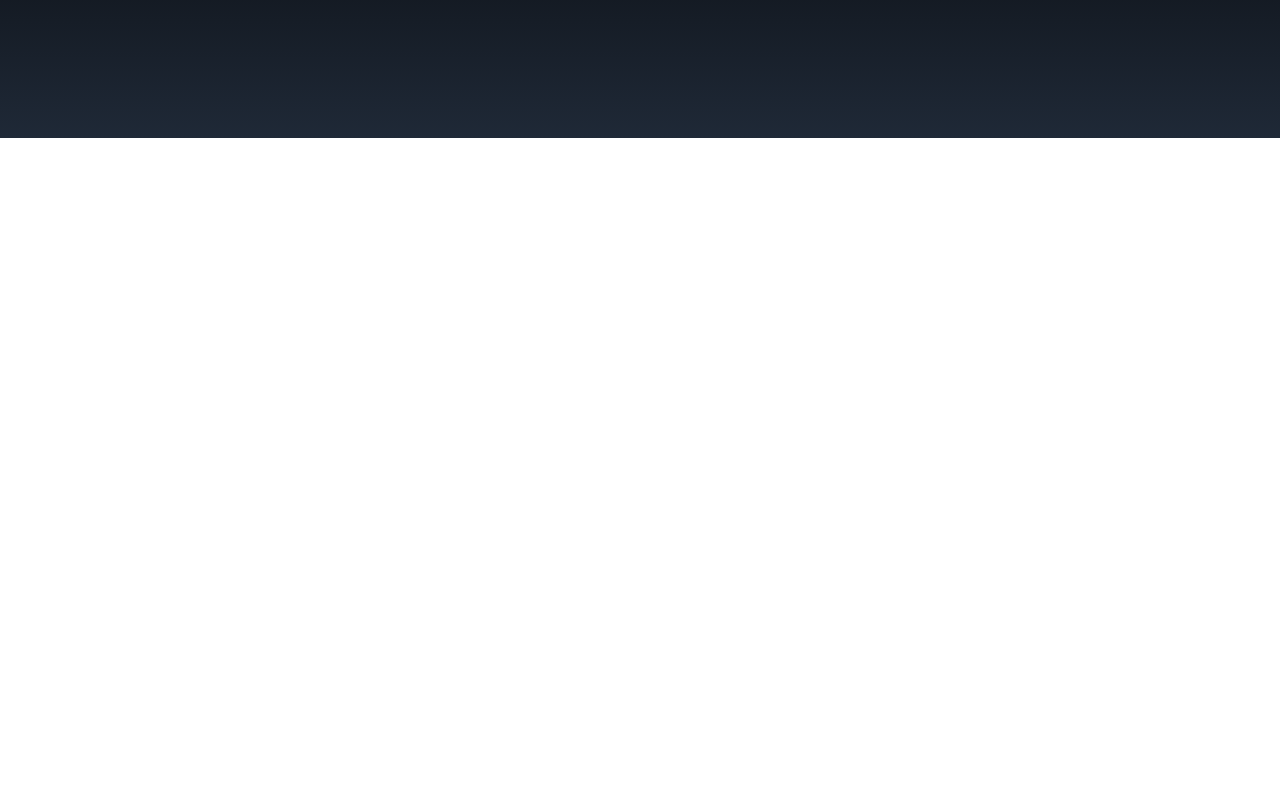
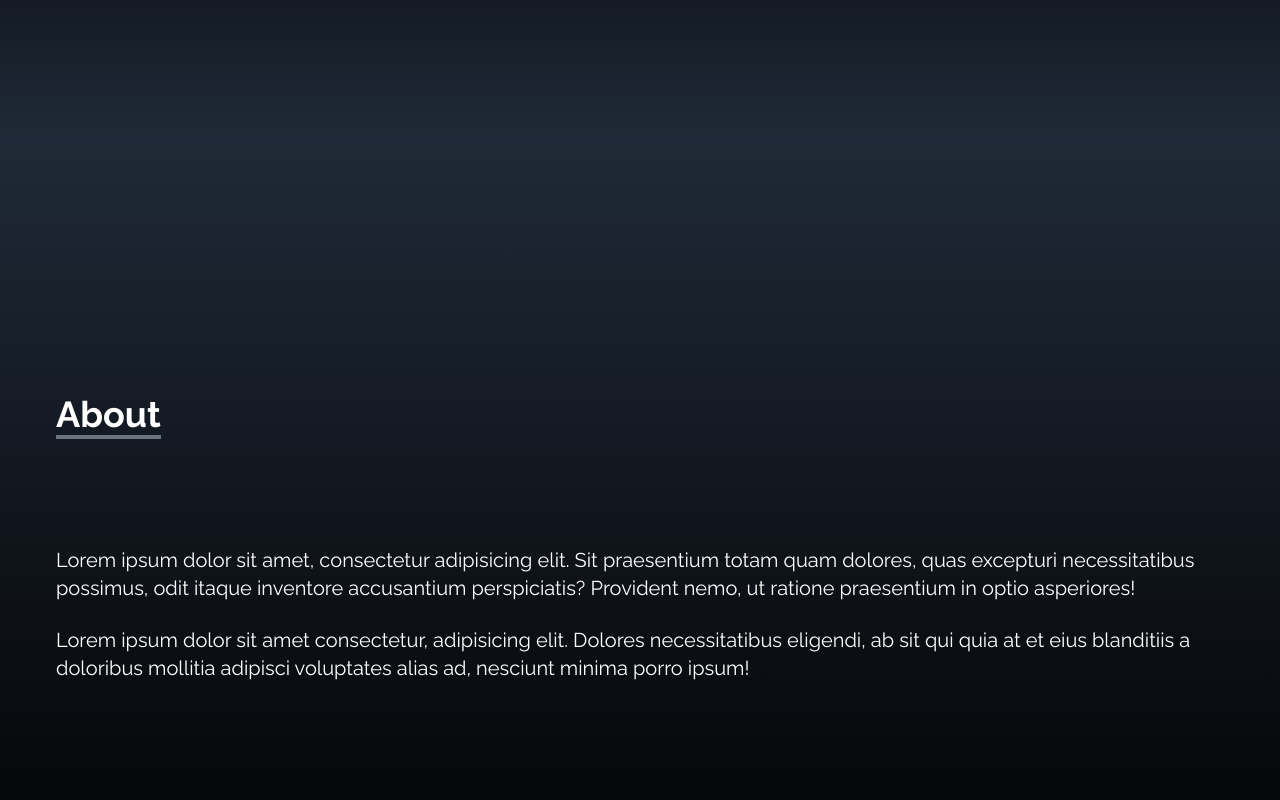
Before and after one commit to Sameer-321/tailwindPrac, a React (Create React App) app in the folder client/: page / in a window 1280 px wide. Shown: the part 662-1462 px from the top of the page. Before the commit the page ends 800 px from the top, so only its background shows below. Built offline with nearby package versions, Linux system fonts and the light colour scheme.

Commit message:
feat:about section added

```diff
--- a/client/src/App.js
+++ b/client/src/App.js
@@ -3,12 +3,17 @@ import React from "react";
 import NavBar from "./components/NavBar";
 import Home from "./components/Home";
 import SocialLinks from "./components/SocialLinks";
-const App = () => (
+import About from "./components/About";
+const App = () => {
+  return (
     <div>
       <NavBar />
       <Home />
+      <About />
+
       <SocialLinks />
     </div>
   );
+};
 
 export default App;
--- /dev/null
+++ b/client/src/components/About.jsx
@@ -0,0 +1,37 @@
+import React from "react";
+
+const About = () => {
+  return (
+    <div
+      name="about"
+      className="w-full h-screen bg-gradient-to-b
+                from-gray-800 to-black text-white"
+    >
+      <div
+        className="max-w-screen-lg p-4 mx-auto flex flex-col
+                 justify-center w-full h-full"
+      >
+        <div className="pb-8">
+          <p className="text-4xl font-bold inline border-b-4 border-gray-500">
+            About
+          </p>
+        </div>
+        <p className="text-xl mt-20 ">
+          Lorem ipsum dolor sit amet, consectetur adipisicing elit. Sit
+          praesentium totam quam dolores, quas excepturi necessitatibus
+          possimus, odit itaque inventore accusantium perspiciatis? Provident
+          nemo, ut ratione praesentium in optio asperiores!
+        </p>
+        <br />
+        <p className="text-xl">
+          Lorem ipsum dolor sit amet consectetur, adipisicing elit. Dolores
+          necessitatibus eligendi, ab sit qui quia at et eius blanditiis a
+          doloribus mollitia adipisci voluptates alias ad, nesciunt minima porro
+          ipsum!
+        </p>
+      </div>
+    </div>
+  );
+};
+
+export default About;
--- a/client/src/components/SocialLinks.jsx
+++ b/client/src/components/SocialLinks.jsx
@@ -47,7 +47,7 @@ const SocialLinks = () => {
     },
   ];
   return (
-    <div className=" flex-col top-[35%] left-0 fixed">
+    <div className="hidden md:flex flex-col top-[35%] left-0 fixed">
       <ul>
         {links.map(({ id, child, href, style, download }) => (
           <li
@@ -63,6 +63,7 @@ const SocialLinks = () => {
               className="flex justify-between items-center w-full text-white"
               download={download}
               target="_blank"
+              rel="noreferrer"
             >
               {child}
             </a>
```
Lines whose indentation alone changed are shown as unchanged.
